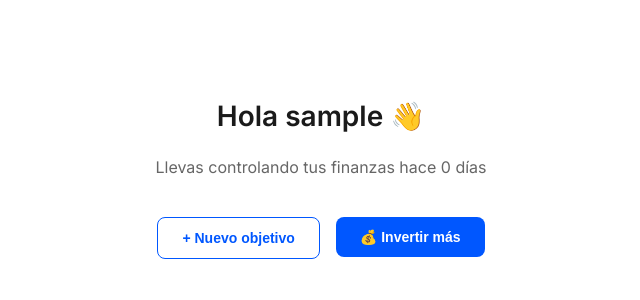
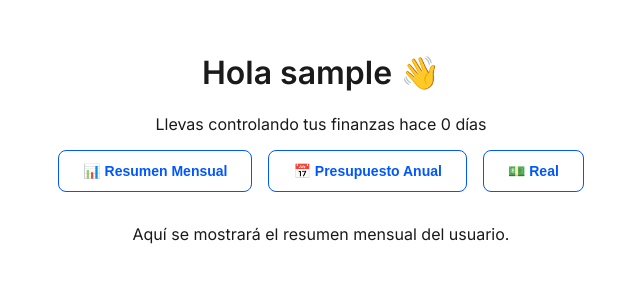
Before and after one commit to SebaCeba/Finanzapps, a Flask app: page /panel in a window 1280 px wide. Shown: the part 57-357 px from the top of the page, without its empty margins (319-959 px from the left). Run offline with Flask 3, Linux system fonts and the light colour scheme; the visitor is signed in with stand-in values (Sample User, id 1).

Commit message:
Version con presupuesto de ingresos

```diff
--- a/app.py
+++ b/app.py
@@ -12,7 +12,7 @@ app.config["SQLALCHEMY_DATABASE_URI"] = "sqlite:///finanzas.db"
 app.config["SQLALCHEMY_TRACK_MODIFICATIONS"] = False
 db.init_app(app)
 
-# 🔹 Configurar Login
+# 🔹 Login Manager
 login_manager = LoginManager()
 login_manager.login_view = "login"
 login_manager.init_app(app)
@@ -21,39 +21,32 @@ login_manager.init_app(app)
 def load_user(user_id):
     return Usuario.query.get(int(user_id))
 
-
-# 🔹 Página de Bienvenida Pública
+# 🔹 Ruta de bienvenida pública
 @app.route("/")
 def bienvenida():
     if current_user.is_authenticated:
         return redirect(url_for("panel"))
     return render_template("bienvenida.html")
 
-
-# 🔹 Panel Principal estilo Fintual (requiere login)
+# 🔹 Panel principal con días activos
 @app.route("/panel")
 @login_required
 def panel():
-    # Calcula los días desde que el usuario creó su cuenta
     dias_activo = (datetime.utcnow() - current_user.fecha_creacion).days
+    return render_template("index.html", nombre=current_user.nombre, dias=dias_activo)
 
-    # Renderiza el panel con los datos dinámicos
-    return render_template(
-        "index.html",        # Usa tu nuevo index.html con estilo Fintual
-        nombre=current_user.nombre,
-        dias=dias_activo
-    )
-
-# 🔹 Página de Registro
+# 🔹 Registro de usuario
 @app.route("/registro", methods=["GET", "POST"])
 def registro():
     if request.method == "POST":
         nombre = request.form["nombre"]
         email = request.form["email"]
         contraseña = request.form["contraseña"]
+
         if Usuario.query.filter_by(email=email).first():
             flash("El correo ya está registrado.")
             return redirect(url_for("registro"))
+
         nuevo_usuario = Usuario(
             nombre=nombre,
             email=email,
@@ -64,22 +57,23 @@ def registro():
         db.session.commit()
         flash("Cuenta creada con éxito. Inicia sesión.")
         return redirect(url_for("login"))
+
     return render_template("registro.html")
 
-
-# 🔹 Página de Login
+# 🔹 Login
 @app.route("/login", methods=["GET", "POST"])
 def login():
     if request.method == "POST":
         email = request.form["email"]
         contraseña = request.form["contraseña"]
         usuario = Usuario.query.filter_by(email=email).first()
+
         if usuario and check_password_hash(usuario.contraseña, contraseña):
             login_user(usuario)
             return redirect(url_for("panel"))
+
         flash("Credenciales incorrectas")
     return render_template("login.html")
-
 
 # 🔹 Logout
 @app.route("/logout")
@@ -88,16 +82,14 @@ def logout():
     logout_user()
     return redirect(url_for("login"))
 
-
-# 🔹 Página de Transacciones
+# 🔹 Transacciones del usuario
 @app.route("/transacciones")
 @login_required
 def transacciones():
     transacciones = Transaccion.query.filter_by(usuario_id=current_user.id).all()
     return render_template("transacciones.html", transacciones=transacciones)
 
-
-# 🔹 Página de Categorías
+# 🔹 Vista de categorías y subcategorías
 @app.route("/categorias")
 @login_required
 def mostrar_categorias():
@@ -105,25 +97,134 @@ def mostrar_categorias():
     subcategorias = Categoria.query.filter(Categoria.parent_id.isnot(None), Categoria.usuario_id == current_user.id).all()
     return render_template("categorias.html", categorias=categorias, subcategorias=subcategorias)
 
-
-# 🔹 Página Admin
+# 🔹 Panel de administración (opcional)
 @app.route("/admin")
 @login_required
 def admin_dashboard():
-    total_categorias = Categoria.query.count()
-    total_subcategorias = Categoria.query.filter(Categoria.parent_id.isnot(None)).count()
-    total_transacciones = Transaccion.query.count()
-    total_presupuestos = Presupuesto.query.count()
-    total_resumenes = ResumenMensual.query.count()
-
     return render_template("admin.html",
-        total_categorias=total_categorias,
-        total_subcategorias=total_subcategorias,
-        total_transacciones=total_transacciones,
-        total_presupuestos=total_presupuestos,
-        total_resumenes=total_resumenes
+        total_categorias=Categoria.query.count(),
+        total_subcategorias=Categoria.query.filter(Categoria.parent_id.isnot(None)).count(),
+        total_transacciones=Transaccion.query.count(),
+        total_presupuestos=Presupuesto.query.count(),
+        total_resumenes=ResumenMensual.query.count()
     )
 
+# 🔹 Página de presupuesto anual
+@app.route("/presupuesto", methods=["GET"])
+@login_required
+def presupuesto():
+    año_actual = datetime.now().year
+
+    años_disponibles = (
+        db.session.query(Presupuesto.año)
+        .filter_by(usuario_id=current_user.id)
+        .distinct()
+        .order_by(Presupuesto.año)
+        .all()
+    )
+    años = [a[0] for a in años_disponibles] or [año_actual]
+
+    categorias_ingreso = Categoria.query.filter_by(
+        tipo="ingreso", usuario_id=current_user.id
+    ).all()
+
+    presupuestos = Presupuesto.query.filter_by(usuario_id=current_user.id).all()
+
+    data = {}
+    data_ids = {}
+    for cat in categorias_ingreso:
+        data[cat.nombre] = {mes: 0 for mes in range(1, 13)}
+        data_ids[cat.nombre] = cat.id
+        for p in presupuestos:
+            if p.categoria_id == cat.id:
+                data[cat.nombre][p.mes] = p.monto_presupuestado
+
+    return render_template("presupuesto.html", años=años, año_actual=año_actual, data=data, data_ids=data_ids)
+
+# 🔹 Guardar presupuesto
+@app.route("/presupuesto/guardar", methods=["POST"])
+@login_required
+def guardar_presupuesto():
+    año = int(request.form.get("año"))
+
+    for key in request.form:
+        if key.startswith("presupuesto"):
+            import re
+            match = re.match(r"presupuesto\[(.+?)\]\[(\d{1,2})\]", key)
+            if match:
+                categoria_nombre = match.group(1)
+                mes = int(match.group(2))
+
+                # 🛑 Ignorar fila si no fue confirmada
+                if categoria_nombre.lower().startswith("nueva_categoria") and f"presupuesto[{categoria_nombre}][nombre]" not in request.form:
+                    continue
+
+                try:
+                    monto = float(request.form[key])
+                except:
+                    monto = 0
+
+                categoria = Categoria.query.filter_by(
+                    nombre=categoria_nombre,
+                    tipo="ingreso",
+                    usuario_id=current_user.id
+                ).first()
+
+                if not categoria:
+                    categoria = Categoria(
+                        nombre=categoria_nombre,
+                        tipo="ingreso",
+                        usuario_id=current_user.id
+                    )
+                    db.session.add(categoria)
+                    db.session.commit()
+
+                presupuesto = Presupuesto.query.filter_by(
+                    usuario_id=current_user.id,
+                    categoria_id=categoria.id,
+                    mes=mes,
+                    año=año
+                ).first()
+
+                if not presupuesto:
+                    presupuesto = Presupuesto(
+                        usuario_id=current_user.id,
+                        categoria_id=categoria.id,
+                        mes=mes,
+                        año=año,
+                        monto_presupuestado=monto
+                    )
+                    db.session.add(presupuesto)
+                else:
+                    presupuesto.monto_presupuestado = monto
+
+    db.session.commit()
+    flash("✅ Presupuesto guardado correctamente.")
+    return redirect(url_for("presupuesto"))
+
+# 🔹 Eliminar categoría
+@app.route("/categoria/eliminar", methods=["POST"])
+@login_required
+def eliminar_categoria():
+    categoria_id = request.form.get("categoria_id")
+    categoria = Categoria.query.filter_by(id=categoria_id, usuario_id=current_user.id).first()
+
+    if categoria:
+        Presupuesto.query.filter_by(categoria_id=categoria.id, usuario_id=current_user.id).delete()
+        db.session.delete(categoria)
+        db.session.commit()
+        flash("Categoría eliminada correctamente.")
+    else:
+        flash("No se pudo eliminar la categoría.")
+
+    return redirect(url_for("presupuesto"))
+
+# 🔹 Vista real (placeholder)
+@app.route("/real")
+@login_required
+def real():
+    dias_activo = (datetime.utcnow() - current_user.fecha_creacion).days
+    return render_template("real.html", nombre=current_user.nombre, dias=dias_activo, activo="real")
 
 # 🔹 Ejecutar localmente
 if __name__ == "__main__":
--- /dev/null
+++ b/templates/base.html
@@ -0,0 +1,132 @@
+<!DOCTYPE html>
+<html lang="es">
+<head>
+    <meta charset="UTF-8">
+    <title>{% block title %}FinanzApp{% endblock %}</title>
+    <link href="https://fonts.googleapis.com/css2?family=Inter:wght@400;600&display=swap" rel="stylesheet">
+    <style>
+        body {
+            font-family: 'Inter', sans-serif;
+            margin: 0;
+            padding: 0;
+            background: #fff;
+            color: #1A1A1A;
+        }
+
+        header {
+            display: flex;
+            justify-content: space-between;
+            align-items: center;
+            padding: 16px 32px;
+            border-bottom: 1px solid #eee;
+        }
+
+        .logo {
+            font-size: 20px;
+            font-weight: 600;
+        }
+
+        nav a {
+            margin-left: 24px;
+            text-decoration: none;
+            color: #333;
+            font-weight: 500;
+        }
+
+        .contenido {
+            padding: 32px;
+            text-align: center;
+        }
+
+        .botones {
+            display: flex;
+            justify-content: center;
+            gap: 16px;
+            margin-top: 16px;
+        }
+
+        .botones a {
+            text-decoration: none; /* 🔹 Elimina subrayado en los enlaces */
+        }
+
+        .boton {
+            padding: 12px 24px;
+            border: none;
+            border-radius: 8px;
+            font-weight: 600;
+            cursor: pointer;
+            font-size: 14px;
+            display: inline-flex;
+            align-items: center;
+            gap: 8px;
+        }
+
+        .boton-azul {
+            background-color: #0057FF;
+            color: white;
+            border: 1px solid #0057FF;
+        }
+
+        .boton-blanco {
+            background-color: white;
+            border: 1px solid #0057FF;
+            color: #0057FF;
+        }
+    </style>
+    <style>
+    @media (max-width: 576px) {
+        .texto-guardar {
+            display: none;
+        }
+    }
+    </style>
+</head>
+<body>
+    <header>
+        <div class="logo">💸 FinanzApp</div>
+        <nav>
+            <a href="/invierte">Invierte</a>
+            <a href="/aprende">Aprende</a>
+            <a href="/perfil">Perfil</a>
+        </nav>
+    </header>
+
+    <div class="contenido">
+        <h1>Hola {{ nombre }} 👋</h1>
+        <p>Llevas controlando tus finanzas hace {{ dias }} días</p>
+
+        <div class="botones">
+            <a href="/panel">
+                <button class="boton {% if activo == 'resumen' %}boton-azul{% else %}boton-blanco{% endif %}">
+                    📊 Resumen Mensual
+                </button>
+            </a>
+            <a href="/presupuesto">
+                <button class="boton {% if activo == 'presupuesto' %}boton-azul{% else %}boton-blanco{% endif %}">
+                    📅 Presupuesto Anual
+                </button>
+            </a>
+            <a href="/real">
+                <button class="boton {% if activo == 'real' %}boton-azul{% else %}boton-blanco{% endif %}">
+                    💵 Real
+                </button>
+            </a>
+        </div>
+
+
+{% with messages = get_flashed_messages() %}
+  {% if messages %}
+    <ul class="flashes">
+      {% for message in messages %}
+        <li style="color: green;">{{ message }}</li>
+      {% endfor %}
+    </ul>
+  {% endif %}
+{% endwith %}
+
+{% block content %}{% endblock %}
+    </div>
+
+{% block scripts %}{% endblock %}
+</body>
+</html>
--- a/templates/index.html
+++ b/templates/index.html
@@ -1,90 +1,5 @@
-<!DOCTYPE html>
-<html lang="es">
-<head>
-    <meta charset="UTF-8">
-    <title>Inicio | FinanzApp</title>
-    <link href="https://fonts.googleapis.com/css2?family=Inter:wght@400;600&display=swap" rel="stylesheet">
-    <style>
-        body {
-            font-family: 'Inter', sans-serif;
-            margin: 0;
-            padding: 0;
-            background: #fff;
-            color: #1A1A1A;
-        }
-        header {
-            display: flex;
-            justify-content: space-between;
-            align-items: center;
-            padding: 16px 32px;
-            border-bottom: 1px solid #eee;
-        }
-        .logo {
-            font-size: 20px;
-            font-weight: 600;
-        }
-        nav a {
-            margin-left: 24px;
-            text-decoration: none;
-            color: #333;
-            font-weight: 500;
-        }
-        .contenido {
-            display: flex;
-            flex-direction: column;
-            align-items: center;
-            margin-top: 80px;
-            text-align: center;
-        }
-        .contenido h1 {
-            font-size: 28px;
-            margin-bottom: 8px;
-        }
-        .contenido p {
-            font-size: 16px;
-            color: #666;
-            margin-bottom: 40px;
-        }
-        .botones {
-            display: flex;
-            gap: 16px;
-        }
-        .boton {
-            padding: 12px 24px;
-            border: none;
-            border-radius: 8px;
-            font-weight: 600;
-            cursor: pointer;
-            font-size: 14px;
-        }
-        .boton-azul {
-            background-color: #0057FF;
-            color: white;
-        }
-        .boton-blanco {
-            background-color: white;
-            border: 1px solid #0057FF;
-            color: #0057FF;
-        }
-    </style>
-</head>
-<body>
-    <header>
-        <div class="logo">💸 FinanzApp</div>
-        <nav>
-            <a href="/invierte">Invierte</a>
-            <a href="/aprende">Aprende</a>
-            <a href="/perfil">Perfil</a>
-        </nav>
-    </header>
-
-    <div class="contenido">
-        <h1>Hola {{ nombre }} 👋</h1>
-        <p>Llevas controlando tus finanzas hace {{ dias }} días</p>
-        <div class="botones">
-            <a href="/nuevo"><button class="boton boton-blanco">+ Nuevo objetivo</button></a>
-            <a href="/inversion"><button class="boton boton-azul">💰 Invertir más</button></a>
-        </div>
-    </div>
-</body>
-</html>
+{% extends "base.html" %}
+{% block title %}Resumen Mensual | FinanzApp{% endblock %}
+{% block content %}
+    <p style="margin-top: 32px;">Aquí se mostrará el resumen mensual del usuario.</p>
+{% endblock %}
--- /dev/null
+++ b/templates/real.html
@@ -0,0 +1,5 @@
+{% extends "base.html" %}
+{% block title %}Gasto Real | FinanzApp{% endblock %}
+{% block content %}
+    <p style="margin-top: 32px;">Aquí se mostrará el gasto real acumulado.</p>
+{% endblock %}
```
Also changed, not shown: templates/presupuesto.html (added, +302 -0 lines).
